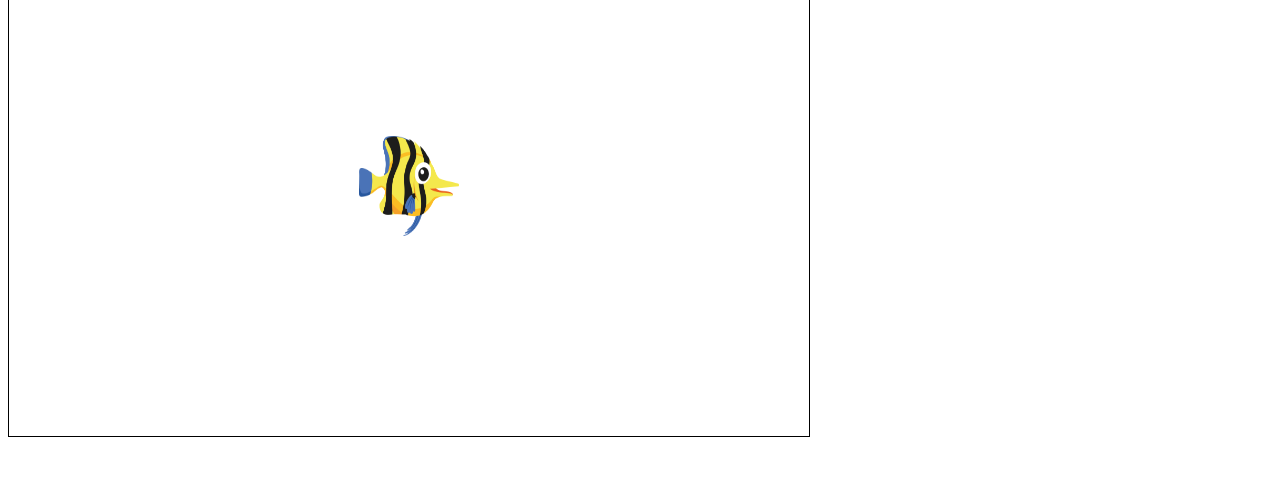
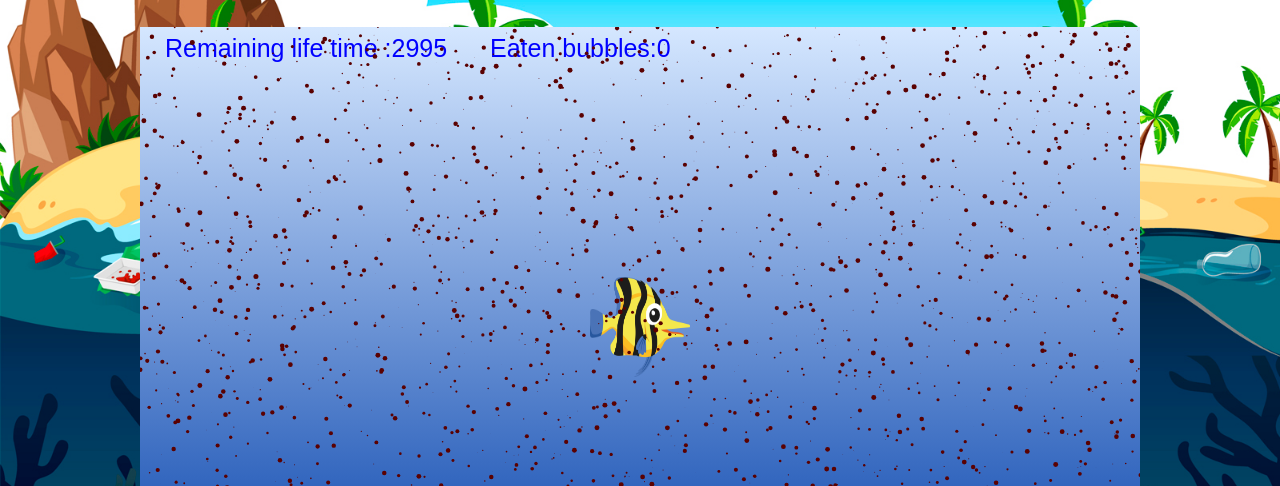
Before and after one commit to guillemfd/P1---MicroplasticsMacroproblem, a plain HTML site: page index.html in a window 1280 px wide. Shown: the part 73-559 px from the top of the page. Drawn offline with Linux system fonts and the light colour scheme; animation ran at ten frames a second.

Commit message:
Colisions working!

```diff
--- a/background/script.js
+++ b/background/script.js
@@ -60,7 +60,7 @@ function inint() {
 }
 
 
-//ANIMACIÓN
+//BACKGROUND
 function animate () {
     requestAnimationFrame(animate);
     ctx.clearRect(0, 0, innerWidth, innerHeight);
--- a/index.html
+++ b/index.html
@@ -7,11 +7,12 @@
   <meta name="viewport" content="width=device-width, initial-scale=1.0">
   <title>MicroplasticsMacroproblem</title>
   <link rel="stylesheet" href="./styles/styles.css">
+  <link rel="stylesheet" href="https://fonts.googleapis.com/css2?family=Montserrat+Alternates:ital,wght@1,600&display=swap">
 </head>
 <body>
 
 
-  <canvas id="main" width="800" height="500"></canvas>
+  <canvas id="main" width="1000" height="600" style="font-family: Montserrat Alternates;"></canvas>
 
   <!-- <button id="pumpkin">PUMPKIN</button>
   <button id="zenitsu">ZENITSU</button> -->
--- a/script.js
+++ b/script.js
@@ -1,9 +1,7 @@
 const canvas = document.getElementById('main')
 const ctx = canvas.getContext('2d')
-canvas.width = 800;
-canvas.height = 500;
-
-let score = 100;
+canvas.width = 1000;
+canvas.height = 600;
 
 
 
@@ -42,6 +40,68 @@ imageLinks.forEach((imagen)=>{
 
 
 
+
+// -------------------------------- MICROPLÁSTICOS ------------------------------
+
+let microplasticosArray;
+
+
+//CREADOR DE MICROPLÁSTICOS
+function Microplastico (x, y, directionX, directionY, size, color) {
+    this.x = x;
+    this.y = y;
+    this.directionX = directionX;
+    this.directionY = directionY;
+    this.size = size;
+    this.color = color;
+}
+
+
+//PINTANDO MICROPLÁSTICOS
+Microplastico.prototype.draw = function () {
+    ctx.beginPath();
+    ctx.arc(this.x, this.y, this.size, 0, Math.PI * 2, false);
+    ctx.fillStyle = this.color;
+    ctx.fill();
+}
+
+
+//UPDATING MICROPLASTICOS
+Microplastico.prototype.update = function () {
+    if (this.x + this.size > canvas.width || this.x - this.size < 0) {
+        this.directionX = -this.directionX;
+    }
+    if (this.y + this.size > canvas.height || this.y - this.size < 0) {
+        this.directionY = -this.directionY;
+    }
+    this.x += this.directionX;
+    this.y += this.directionY;
+
+    this.draw();
+}
+
+
+//ARRAY DE MICROPLÁSTICOS
+function inint() {
+    microplasticosArray = [];
+    for (let i = 0; i < 4000; i++) {
+        let size = Math.random() * 2.5;
+        let x = Math.random() * (innerWidth - size * 2);
+        let y =Math.random() * (innerHeight - size * 2);
+        let directionX = (Math.random() * .4) - .2;
+        let directionY = (Math.random() * .4) - .2;
+        let color = '#5a0101';
+
+        microplasticosArray.push(new Microplastico(x, y, directionX, directionY, size, color));
+    }
+}
+
+// -------------------------------- MICROPLÁSTICOS ------------------------------
+
+
+
+
+
 //CLASSES
 class Fish {
   constructor(){
@@ -64,23 +124,25 @@ class Bubble {
   constructor(){
     this.eaten = false;
     this.x = Math.random() * canvas.width;
-    this.y = 600;
-    this.width = 50;
-    this.height = 50;
-    this.speed = Math.random() * 5;  //no funciona velocidad random
+    this.y = 700;
+    this.width = 90;
+    this.height = 80;
+    this.speed = Math.floor(Math.random() * 5 +1);  //no funciona velocidad random
   }
 
   drawBubble(){
     ctx.drawImage(loadedImages.bubble, this.x, this.y, this.width, this.height)
   }
 
+
+  //---------------------------------------- COLISIÓN OPCIÓN JJ ------------
   checkForEatenBubbles(){
-
-   const bothInX = (this.x - 50) < fish.x && this.x > fish.x
-   const bothInY = (this.y - 50) < fish.y && this.y > fish.y
+    console.log('kkk')
+   const bothInX = (this.x - 90) < fish.x && this.x +30 > fish.x
+   const bothInY = (this.y - 70) < fish.y && this.y > fish.y
 
     if( bothInX && bothInY ){
-      console.log('colision') //////////////////////////
+      console.log('colision') //////////////////////////------------------------
       // appleSound.play()
       this.eaten = true
       score++;
@@ -88,6 +150,8 @@ class Bubble {
     }
   }
 }
+
+
 
 let bubblesArray = []
 
@@ -105,7 +169,7 @@ const updateBubbles = ()=>{
 
 const checkForEatenBubbles = ()=>{
   bubblesArray.forEach((bubble)=>{
-    bubble.checkForEatenBubblee()
+    bubble.checkForEatenBubbles()
   })
 }
 
@@ -117,13 +181,14 @@ const drawBubbles = ()=>{
 
 const deleteBubble = ()=>{
   bubblesArray = bubblesArray.filter((bubble)=>{
+    // console.log('DELETE', bubble.eaten)
     return !bubble.eaten
   })
 }
 
-// --------------------- WORK IN PROGREES AREA -----------------------
 
 
+// --------------------- WORK IN PROGREES AREA -----------------------
 
 //EVENT LISTENERS
 
@@ -146,6 +211,10 @@ const deleteBubble = ()=>{
 // }
 
 // createApples()---------------------------------------------------------------------------------------------------------------
+
+
+
+
 
 //FISH MOVEMENTS
 document.addEventListener('keydown', (event)=>{
@@ -175,8 +244,8 @@ const drawFish = ()=>{
 }
 
 const checkIfInBounds = ()=>{
-  if(fish.x > 700){
-    fish.x = 700
+  if(fish.x > 900){
+    fish.x = 900
   }
 
   if(fish.x < 0){
@@ -187,8 +256,8 @@ const checkIfInBounds = ()=>{
     fish.y = 0
   }
 
-  if(fish.y > 400){
-    fish.y = 400
+  if(fish.y > 500){
+    fish.y = 500
   }
 }
 
@@ -199,7 +268,7 @@ const updateFish = ()=>{
 }
 
 const clearCanvas = ()=>{
-  ctx.clearRect(0, 0, 900, 600)
+  ctx.clearRect(0, 0, 1100, 700)
 }
 
 // --------------------- WORK IN PROGREES AREA -----------------------
@@ -211,6 +280,52 @@ const clearCanvas = ()=>{
 // --------------------- WORK IN PROGREES AREA -----------------------
 
 
+
+  // ------------------------------ TIME -----------------------------------------
+  let time = 3000
+  const interval = setInterval(() => {
+    if(time > 0){
+      time --;
+    }else{
+      clearInterval(interval);
+      //alert(`You have been polluted! \nYou catch ${score} bubbles`)
+      window.location.href = `../html/polluted.html?score=${score}`
+    }
+  }, 1000)
+
+  const drawtime = (number) =>{
+    ctx.font = "25px arial";
+    ctx.fillStyle = "blue"
+    ctx.fillText(`Remaining life time :${number}`, 25, 30)
+  }
+  // ------------------------------ TIME -----------------------------------------
+
+
+
+  // ------------------------------ Score -----------------------------------------
+  let score = 0
+  const drawscore = (number) =>{
+    ctx.font = "25 arial"
+    ctx.fillStyle = "blue"
+    ctx.fillText(`Eaten bubbles:${number}`, 350, 30)
+  }
+  // ------------------------------ Score -----------------------------------------
+
+
+
+
+
+//BACKGROUND
+function animate () {
+  requestAnimationFrame(animate);
+
+  ctx.clearRect(0, 0, innerWidth, innerHeight);
+
+}
+animate()
+inint()
+
+
 //RUNNING GAME
 const updateCanvas = ()=>{
   if(imageLinks.length === counterForLoadedImages){
@@ -219,10 +334,20 @@ const updateCanvas = ()=>{
     updateFish()
     updateBubbles()
 
+    deleteBubble()
+    checkForEatenBubbles()
+
+
+
     drawFish()
     drawBubbles()
+
+    drawtime(time)
+    drawscore(score)
   }
   requestAnimationFrame(updateCanvas) //Activa un loop infinito. Este loop va a la velocidad de la tasa de refresco de la pantalla en la que se está viendo el juego. Le vamos a pasar como argumento la función donde estamos llamando al requestAnimationFrame (en este caso, updateCanvas)
+  for (let i = 0; i < microplasticosArray.length; i++) {
+    microplasticosArray[i].update()
+  }
 }
-
 updateCanvas()
--- a/styles/styles.css
+++ b/styles/styles.css
@@ -1,3 +1,82 @@
+@import url('https://fonts.googleapis.com/css2?family=Montserrat+Alternates:ital,wght@1,600&display=swap');
+
+
+* {
+  margin: 0;
+  padding: 0;
+  box-sizing: border-box;
+}
+
+body {
+  width: 100vw;
+  height: 100vh;
+  background-size: cover;
+  background-repeat: no-repeat;
+  background-image: url('../img/background.jpg');
+  display: flex;
+  margin-left: auto;
+  margin-right: auto;
+}
+
+.bubbles {
+  height: 800px;
+  justify-content: flex-end;
+  margin: 100px auto;
+  display: block;
+  position: absolute;
+}
+
+.bubble {
+  height: 100px;
+}
+
+
 canvas {
-  border: 1px solid black;
+  font-family: 'Montserrat'
+  border: 1px solid #000000;
+  position: absolute;
+  background: linear-gradient(#d5e7ff, #003eaa);
+  /* color: rgb(100, 100, 100); */
+  padding: 0;
+  margin: 100px auto;
+  display: block;
+  position: absolute;
+  top: 0;
+  bottom: 0;
+  left: 0;
+  right: 0;
 }
+
+#cover-white {
+  display: flex;
+}
+
+.logo {
+  padding-top: 50px;
+  width: 550px;
+}
+
+#cover-white {
+  align-items: center;
+  justify-content: center;
+  flex-direction: column;
+  background-color: rgba(255, 255, 255, 0.7);
+  border-radius: 100px;
+  height: 700px;
+  width: 1000px;
+}
+
+.arrows {
+  height: 200px;
+}
+
+.text {
+  font-family: 'Montserrat';
+  font-size: 2em;
+  margin: 80px;
+  padding: 0px 200px 0px 0px;
+}
+
+.title {
+  flex-direction: row;
+}
```
Also changed, not shown: html/polluted.html (added, +46 -0 lines), img/background.jpg (added), img/cover_bubbles.png (added), img/keyboard.png (added), 1 other file.
